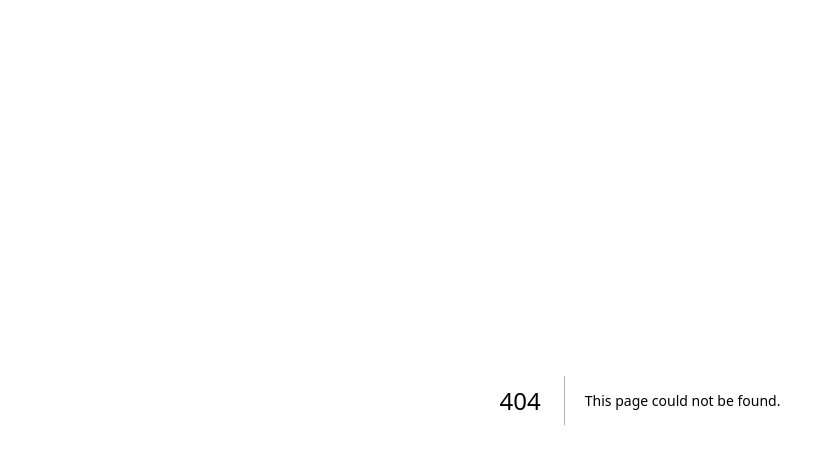
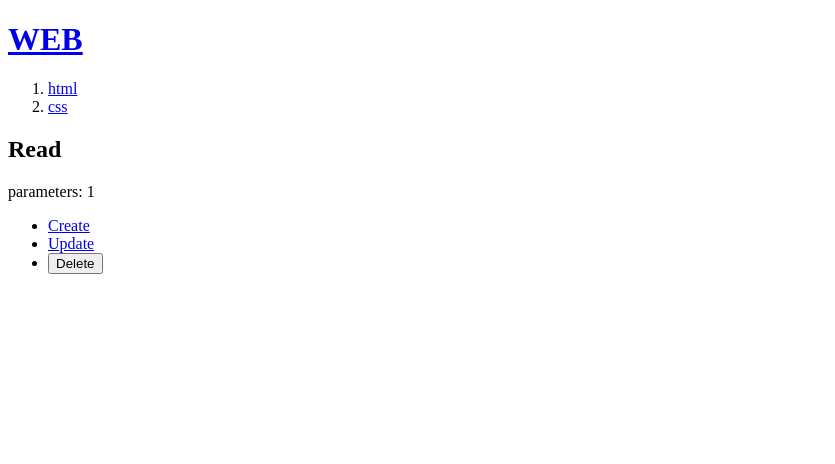
Before and after one commit to itslitulinchpin2/next-step, a Next.js app: page /read/1 in a window 1280 px wide. Before the commit this address had no page. Shown: the top 464 px of the page, without its empty margins (0-835 px from the left). Built offline with nearby package versions, Linux system fonts and the light colour scheme.

Commit message:
route setting with params

```diff
--- /dev/null
+++ b/src/app/create/layout.js
@@ -0,0 +1,10 @@
+export default function Layout(props){
+    return(
+    <form>
+        <h2>Create</h2>
+        {props.children}
+
+    </form>
+
+    )
+}
--- /dev/null
+++ b/src/app/create/page.js
@@ -0,0 +1,5 @@
+export default function Create(){
+    return(
+        <>Create!!</>
+    )
+}
--- a/src/app/layout.js
+++ b/src/app/layout.js
@@ -4,14 +4,29 @@ import './globals.css'
 
 
 export const metadata = {
-  title: 'Create Next App',
-  description: 'Generated by create next app',
+  title: 'Next App - First Step',
+  description: 'Generated by itslitulinchpin2',
 }
 
 export default function RootLayout({ children }) {
   return (
     <html >
-      <body >{children}</body>
+      <body >
+
+        <h1><a href="/">WEB</a></h1>
+        <ol>
+          <li><a href="/read/1">html</a></li>
+          <li><a href="/read/2">css</a></li>
+        </ol>
+
+        {children}
+
+        <ul>
+          <li><a href="/create">Create</a></li>
+          <li><a href="/update/1">Update</a></li>
+          <li><input type="button" value="Delete"></input></li>
+        </ul>
+        </body>
     </html>
   )
 }
--- a/src/app/page.js
+++ b/src/app/page.js
@@ -2,8 +2,9 @@ import Image from 'next/image'
 
 export default function Home() {
   return (
-    <div>
+    <>
+      <h2>Welcome!</h2>
       Hello, Next.js!
-    </div>
+    </>
   )
 }
--- /dev/null
+++ b/src/app/read/[id]/page.js
@@ -0,0 +1,9 @@
+export default function Read(props){
+    //console.log("프롭스는? ",props);
+    return(
+        <>
+        <h2>Read</h2>
+        parameters: {props.params.id}
+        </>
+    )
+}
```
